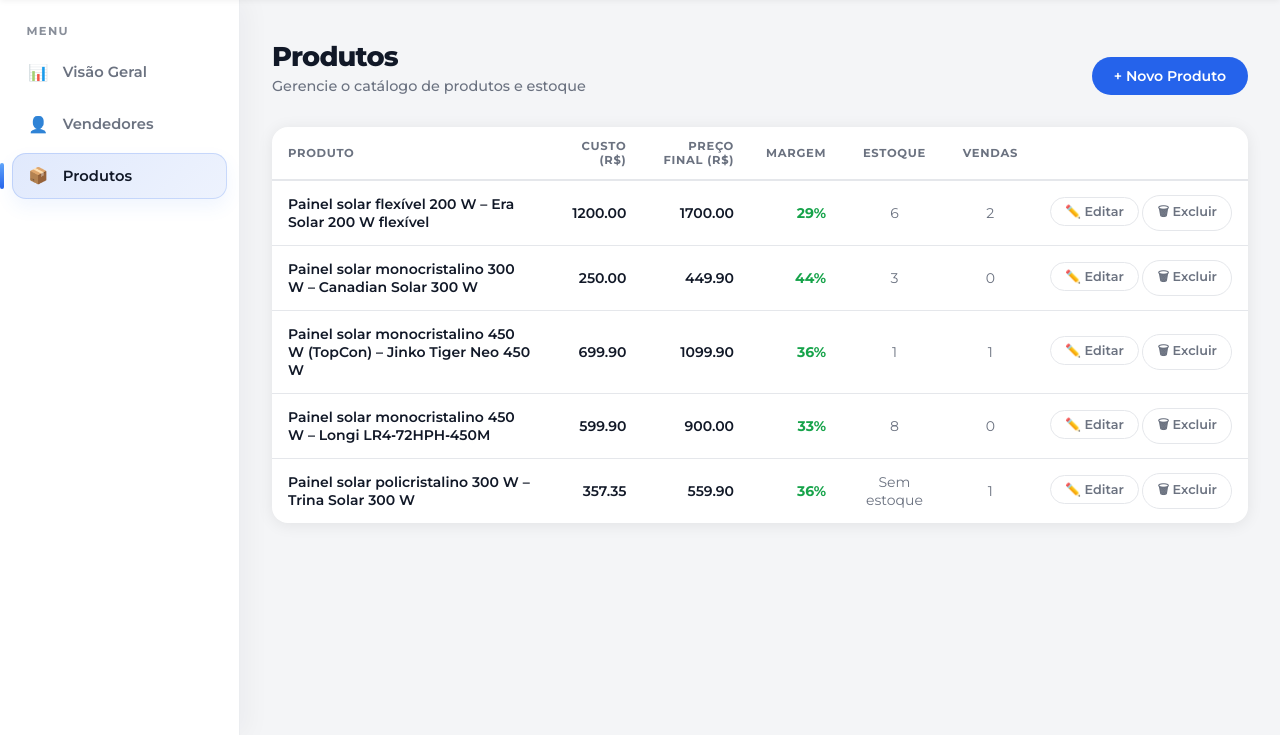
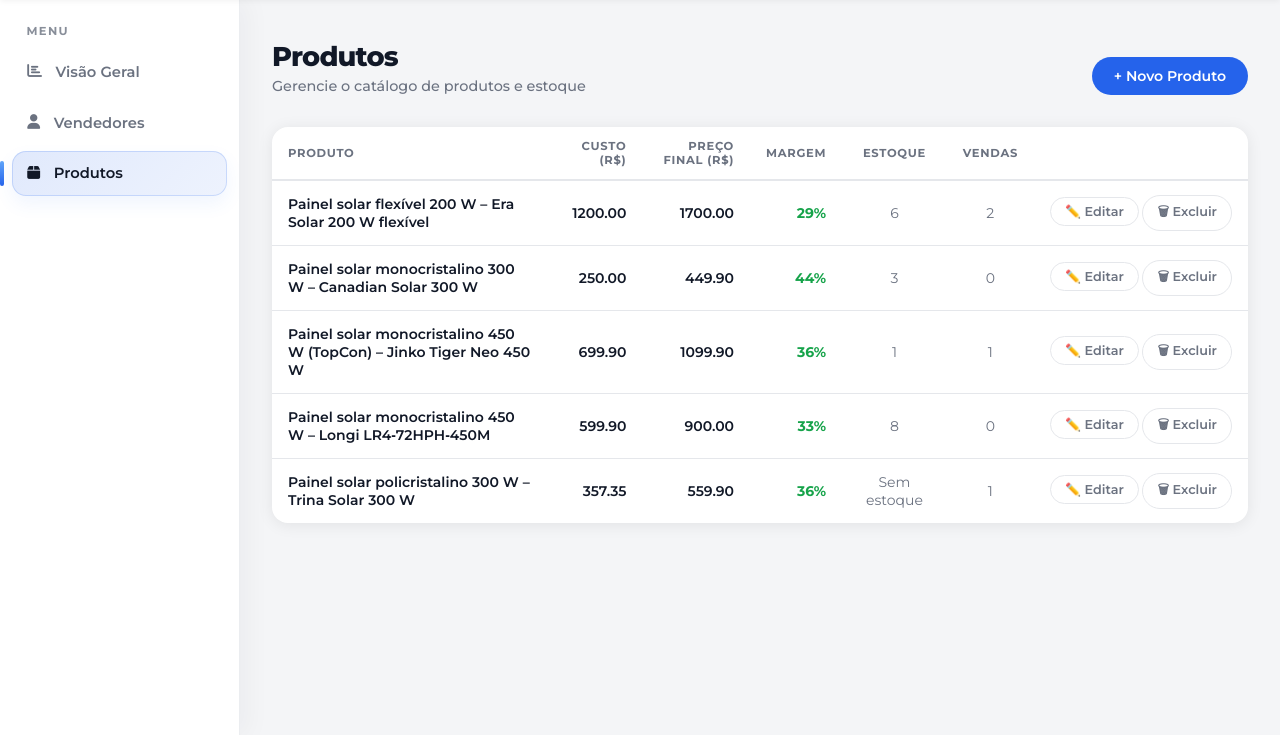
Before and after one commit to jpaveiro/crm-ejem, a Django app: page /diretoria/produtos/ in a window 1280 px wide. Shown: the part 64-799 px from the top of the page. Run offline with Django 5.2, Linux system fonts and the light colour scheme; a user stored in the database is signed in; data comes from the database, SQL or seed files in the repository.

Commit message:
Add Font Awesome icons to sidebar menu

```diff
--- a/templates/diretoria-produtos.html
+++ b/templates/diretoria-produtos.html
@@ -6,6 +6,7 @@
   <meta name="viewport" content="width=device-width, initial-scale=1.0" />
   <title>SunOps CRM - Produtos</title>
   <link href="https://fonts.googleapis.com/css2?family=Montserrat:wght@400;500;600;700;800&display=swap" rel="stylesheet" />
+  <link rel="stylesheet" href="https://cdnjs.cloudflare.com/ajax/libs/font-awesome/6.5.0/css/all.min.css">
   <style>
     *, *::before, *::after { box-sizing: border-box; margin: 0; padding: 0; }
 
@@ -226,13 +227,13 @@
 <aside class="sidebar">
   <span class="sidebar-label">Menu</span>
   <a href="{% url 'diretoria-dashboard' %}" class="sidebar-link">
-    <span class="icon">📊</span> Visão Geral
+    <i class="fas fa-chart-bar"></i> Visão Geral
   </a>
   <a href="{% url 'vendedores' %}" class="sidebar-link">
-    <span class="icon">👤</span> Vendedores
+    <i class="fas fa-user"></i> Vendedores
   </a>
   <a href="{% url 'produtos' %}" class="sidebar-link active">
-    <span class="icon">📦</span> Produtos
+    <i class="fas fa-box"></i> Produtos
   </a>
 </aside>
 
```
